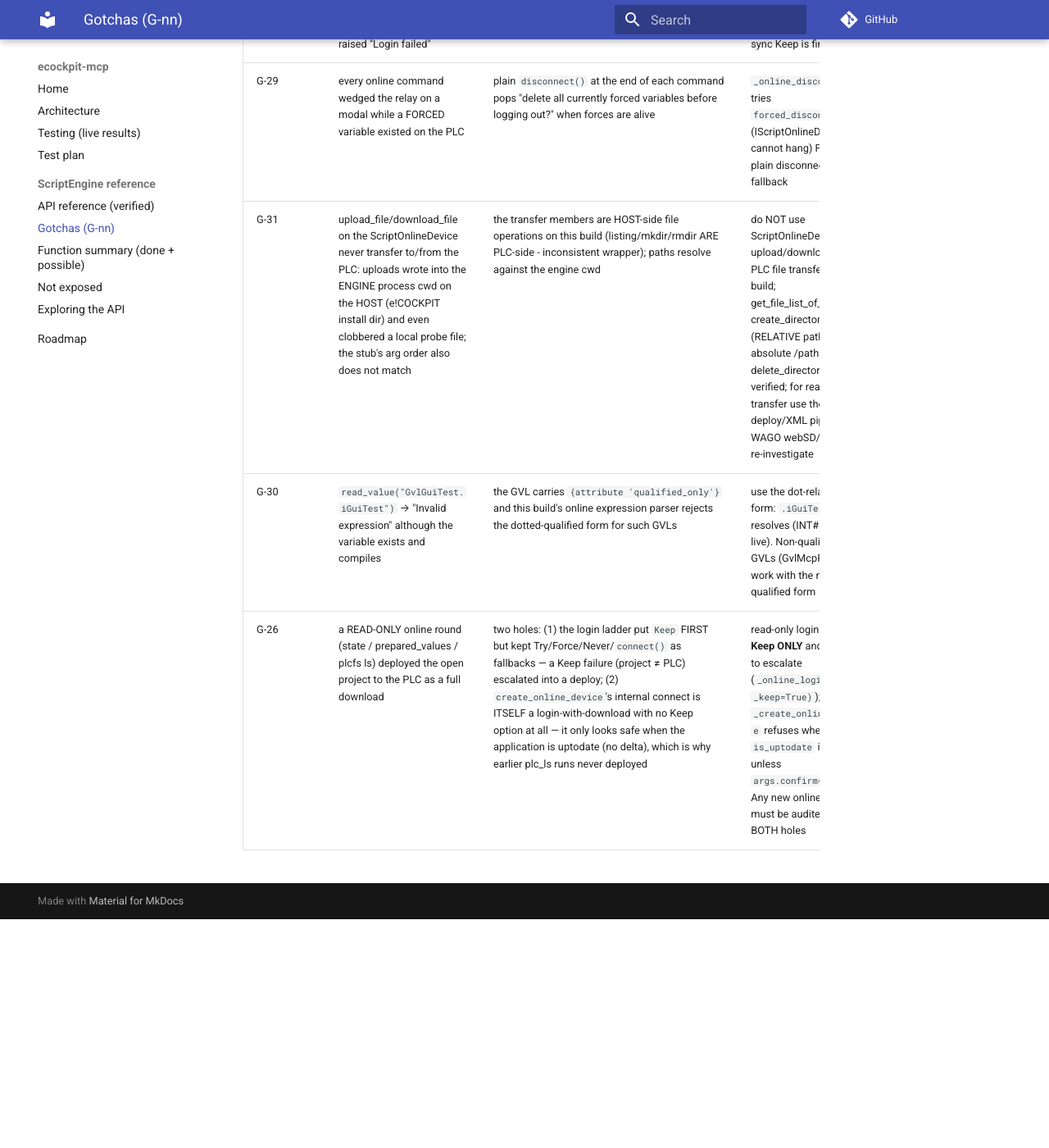
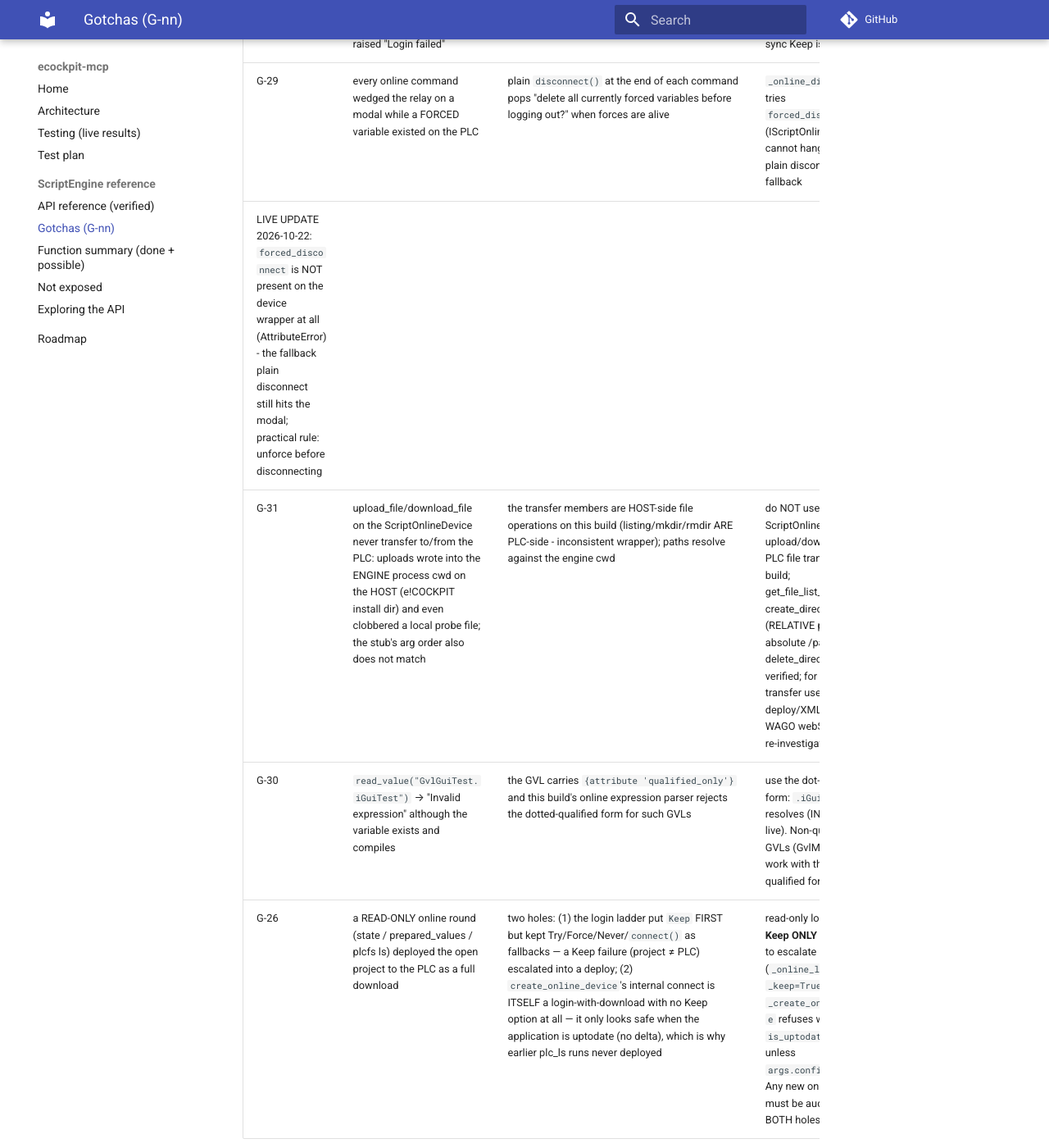
Before and after one commit to mikolaj-kow/ecockpit-mcp, an MkDocs documentation site: the page built from docs/SCRIPTENGINE_GOTCHAS.md, in a window 1280 px wide and 1400 px high, scrolled down 4290 px. Shown: the whole window at 82% size. Built offline with MkDocs 1.6.1 and Material for MkDocs 9.7.7, drawn with Linux system fonts in a browser that asks for light colours; comment, search, counter and statistics services are not loaded; before the commit the page ends 5411 px from its top, so only the background shows below that.

Commit message:
stop + warm reset VERIFIED (login-then-start recipe); task-config root cause confirmed; G-29 live note
- 10 tasks / 8 at 10-50ms: no 10s task gap -> online change impossible
  by configuration alone (quiesce could not help - consistent)
- stop: LOW machinery risk assessed then executed; warm reset keeps
  RETAIN/PERSISTENT; after reset: login(Try) then start (start alone
  fails 'Application not logged in'); cold reset SKIPPED (retain loss =
  shutter-position desync risk)
- G-29 live note: forced_disconnect absent on the wrapper

```diff
--- a/docs/SCRIPTENGINE_GOTCHAS.md
+++ b/docs/SCRIPTENGINE_GOTCHAS.md
@@ -34,6 +34,7 @@ and TESTING.md rows. All rows are live-verified unless marked
 | G-24 | `create_symbol_config(flags, opcua, False)` → "expected Guid, got bool"; None and the Guid.Empty STRING rejected too; the 2-arg form is absent | the calculator parameter is a real `System.Guid` in this build | ladder: False → None → **CLR `System.Guid.Empty`** → Guid.Empty string → 2-arg; the CLR rung is the one that works | 2026-10-22 symbol config create |
 | G-27 | `login(OnlineChangeOption.Keep)` with a pending change ATTEMPTED A DOWNLOAD, popped a modal ("Download failed: Unknown reason") and raised "Login failed" | this build does not honor the stub's Keep semantics when the application differs from the PLC | read-only connects pre-check `is_uptodate` and refuse BEFORE any login (`_online_connect(prefer_keep=True)`); in-sync Keep is fine | 2026-10-22: probe-POU delta → Keep popped the modal; the G-26 refusal still held (no escalation); after the fix the refusal is textual, no dialog |
 | G-29 | every online command wedged the relay on a modal while a FORCED variable existed on the PLC | plain `disconnect()` at the end of each command pops "delete all currently forced variables before logging out?" when forces are alive | `_online_disconnect` tries `forced_disconnect()` (IScriptOnlineDevice2, cannot hang) FIRST, plain disconnect as fallback | 2026-10-22: three commands hung in a row with the owner's GUI force alive; fixed, subsequent cycle modal-free |
+   LIVE UPDATE 2026-10-22: `forced_disconnect` is NOT present on the device wrapper at all (AttributeError) - the fallback plain disconnect still hits the modal; practical rule: unforce before disconnecting
 | G-31 | upload_file/download_file on the ScriptOnlineDevice never transfer to/from the PLC: uploads wrote into the ENGINE process cwd on the HOST (e!COCKPIT install dir) and even clobbered a local probe file; the stub's arg order also does not match | the transfer members are HOST-side file operations on this build (listing/mkdir/rmdir ARE PLC-side - inconsistent wrapper); paths resolve against the engine cwd | do NOT use ScriptOnlineDevice upload/download for PLC file transfer on this build; get_file_list_of_directory, create_directory (RELATIVE paths only - absolute /path fails), delete_directory are verified; for real file transfer use the deploy/XML pipeline or WAGO webSD/FTP and re-investigate | 2026-10-22: put clobbered the local probe file host-side; mkdir/rmdir verified live |
 | G-30 | `read_value("GvlGuiTest.iGuiTest")` → "Invalid expression" although the variable exists and compiles | the GVL carries `{attribute 'qualified_only'}` and this build's online expression parser rejects the dotted-qualified form for such GVLs | use the dot-relative form: `.iGuiTest` resolves (INT#289 read live). Non-qualified_only GVLs (GvlMcpProbe) work with the normal qualified form | 2026-10-22 force cycle |
 | G-26 | a READ-ONLY online round (state / prepared_values / plcfs ls) deployed the open project to the PLC as a full download | two holes: (1) the login ladder put `Keep` FIRST but kept Try/Force/Never/`connect()` as fallbacks — a Keep failure (project ≠ PLC) escalated into a deploy; (2) `create_online_device`'s internal connect is ITSELF a login-with-download with no Keep option at all — it only looks safe when the application is uptodate (no delta), which is why earlier plc_ls runs never deployed | read-only logins are **Keep ONLY** and refuse to escalate (`_online_login(prefer_keep=True)`); `_create_online_device` refuses when `is_uptodate` is false unless `args.confirm=true`. Any new online path must be audited against BOTH holes | 2026-10-22: freshly-loaded snapshot ≠ PLC → read-only round deployed it; PLC left with the owner's green snapshot loaded (previous app was STOPPED; nothing started) |
```
Also changed, not shown: docs/TESTING.md (+4 -0 lines).
